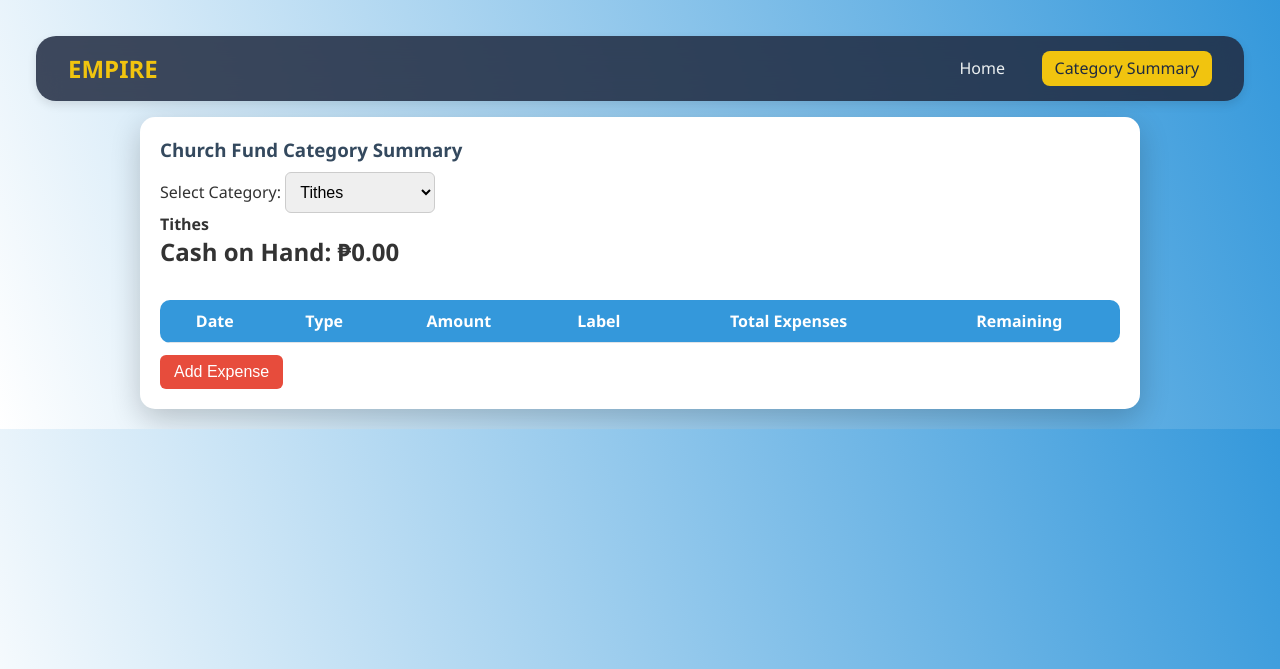
After one commit to abiezer123/finance, a Flask app: page /category-summary in a window 1280 px wide. The commit adds this page. Shown: the top 669 px of the page. Run offline with Flask 3, Linux system fonts and the light colour scheme; data that the repository does not hold is empty; some libraries are stand-ins or nearby versions.

Commit message:
cash on hand

```diff
--- a/app.py
+++ b/app.py
@@ -222,5 +222,159 @@ def alltime_summary():
     return jsonify(result)
 
 
+
+
+# category summary page
+@app.route("/category-summary")
+def category_summary():
+    return render_template("category_summary.html")
+
+@app.route("/api/category-history/<category>")
+def category_history(category):
+    allowed = ["tithes", "offering", "sfc", "fp", "ph", "hor", "soc", "sundayschool", "for_visitor", "others"]
+    if category not in allowed:
+        return jsonify([])
+
+    all_dates = sorted(set(mongo.db.entries.distinct("date") + mongo.db.expenses.distinct("date")))
+    history = []
+    total_remaining_cash = 0
+
+    for date in all_dates:
+        formatted_date = datetime.strptime(date, "%Y-%m-%d").strftime("%B %d, %Y")
+        entry_docs = list(mongo.db.entries.find({"date": date}))
+        expense_docs = list(mongo.db.expenses.find({"date": date, "from": category}))
+        total_giving = sum(float(entry.get(category, 0)) for entry in entry_docs)
+        total_expenses = sum(float(e.get("amount", 0)) for e in expense_docs)
+
+        if total_giving == 0 and not expense_docs:
+            continue
+
+        breakdown = []
+        total_deduction = 0
+        remaining = total_giving
+
+        breakdown.append({
+            "date": formatted_date,
+            "type": "Total Giving",
+            "amount": total_giving,
+            "label": ""
+        })
+
+        if category == "tithes":
+            tithes_cut = round(total_giving * 0.10)
+            remaining -= tithes_cut
+            total_deduction += tithes_cut
+
+            offering_cut = round(remaining * 0.30)
+            remaining -= offering_cut
+            total_deduction += offering_cut
+
+            crv_cut = round(remaining * 0.10)
+            remaining -= crv_cut
+            total_deduction += crv_cut
+
+            pastor_cut = remaining
+            total_deduction += pastor_cut
+            remaining = 0
+
+            breakdown.extend([
+                {"date": formatted_date, "type": "Tithes(Tithes) - 10%", "amount": tithes_cut, "label": ""},
+                {"date": formatted_date, "type": "Tithes(Offering) - 30%", "amount": offering_cut, "label": ""},
+                {"date": formatted_date, "type": "CRV - 10%", "amount": crv_cut, "label": ""},
+                {"date": formatted_date, "type": "For Pastor - 50%", "amount": pastor_cut, "label": ""}
+            ])
+
+        elif category == "offering":
+            tithe_cut = round(total_giving * 0.10)
+            crv_cut = round(total_giving * 0.10)
+            expense_cut = round(total_expenses)
+
+            total_deduction = tithe_cut + crv_cut + expense_cut
+            remaining = total_giving - total_deduction
+            total_remaining_cash += remaining
+
+            breakdown.extend([
+                {"date": formatted_date, "type": "Offering(Tithes) - 10%", "amount": tithe_cut, "label": ""},
+                {"date": formatted_date, "type": "CRV - 10%", "amount": crv_cut, "label": ""},
+                {"date": formatted_date, "type": "Expenses", "amount": expense_cut, "label": ""}
+            ])
+
+        elif category in ["fp", "hor"]:
+            tithe_cut = round(total_giving * 0.10)
+            hq_cut = round(total_giving * 0.45)
+            expense_cut = round(total_expenses)
+
+            total_deduction = tithe_cut + hq_cut + expense_cut
+            remaining = total_giving - total_deduction
+            total_remaining_cash += remaining
+
+            breakdown.extend([
+                {"date": formatted_date, "type": f"{category.upper()}(Tithes) - 10%", "amount": tithe_cut, "label": ""},
+                {"date": formatted_date, "type": f"{category.upper()}(HQ) - 45%", "amount": hq_cut, "label": ""},
+                {"date": formatted_date, "type": "Expenses", "amount": expense_cut, "label": ""}
+            ])
+
+        elif category == "sundayschool":
+            tithe_cut = round(total_giving * 0.10)
+            expense_cut = round(total_expenses)
+
+            total_deduction = tithe_cut + expense_cut
+            remaining = total_giving - total_deduction
+            total_remaining_cash += remaining
+
+            breakdown.extend([
+                {"date": formatted_date, "type": "Sunday School(Tithes) - 10%", "amount": tithe_cut, "label": ""},
+                {"date": formatted_date, "type": "Expenses", "amount": expense_cut, "label": ""}
+            ])
+
+        elif category in ["sfc", "ph"]:
+            hq_cut = total_giving
+            total_deduction = hq_cut
+            remaining = 0
+            total_remaining_cash += hq_cut
+
+            breakdown.append({
+                "date": formatted_date,
+                "type": f"{category.upper()}(HQ) - 100%",
+                "amount": hq_cut,
+                "label": ""
+            })
+
+        else:
+            expense_cut = round(total_expenses)
+            total_deduction = expense_cut
+            remaining = total_giving - expense_cut
+            total_remaining_cash += remaining
+
+            breakdown.append({
+                "date": formatted_date,
+                "type": "Expenses",
+                "amount": expense_cut,
+                "label": ""
+            })
+
+        # Insert Total Deduction (shown in orange) and Remaining
+        breakdown.insert(1, {
+            "date": formatted_date,
+            "type": "Total Deduction",
+            "amount": total_deduction,
+            "label": "",
+            "total_expenses": total_deduction,
+            "remaining": remaining
+        })
+
+        history.extend(breakdown)
+
+    # Final cash on hand line
+    history.append({
+        "date": "-",
+        "type": "Cash on Hand",
+        "amount": total_remaining_cash,
+        "label": ""
+    })
+
+    return jsonify(history)
+
+
 if __name__ == "__main__":
     app.run(debug=True)
--- /dev/null
+++ b/static/category-summary.js
@@ -0,0 +1,70 @@
+const categorySelect = document.getElementById("category-select");
+const tableBody = document.getElementById("category-table-body");
+const categoryTitle = document.getElementById("category-title");
+const cashDisplay = document.getElementById("cash-on-hand");
+
+async function fetchCategoryData(category) {
+    const res = await fetch(`/api/category-history/${category}`);
+    const data = await res.json();
+
+    data.sort((a, b) => {
+        // Skip "Cash on Hand" rows for comparison
+        if (a.date === "-" || b.date === "-") return 0;
+
+        return new Date(b.date) - new Date(a.date);
+    });
+
+    tableBody.innerHTML = "";
+    categoryTitle.textContent = category.charAt(0).toUpperCase() + category.slice(1);
+
+    let totalCash = 0;
+
+    data.forEach(entry => {
+        const type = entry.type.toLowerCase();
+        const isCashRow = entry.type === "Cash on Hand";
+        const isTotalGiving = type.toLowerCase().includes("total giving");
+        const isTotalExpenses = type.toLowerCase().includes("total expenses");
+        const isTotalDeduction = type.toLowerCase().includes("total deduction");
+
+        const isNegative = !isTotalGiving; // Treat as negative if not Total Giving
+        let amountClass = isTotalGiving ? 'text-green' : 'text-red';
+        if (isTotalExpenses || isTotalDeduction) amountClass = 'text-orange';
+
+
+        let amountValue = parseFloat(entry.amount).toFixed(2);
+        let displayAmount = isNegative ? `-₱${amountValue}` : `₱${amountValue}`;
+
+        if (isCashRow) {
+            totalCash = parseFloat(entry.amount);
+            return; // Skip adding Cash on Hand to the table
+        }
+
+        const expenses = entry.total_expenses !== undefined ? `₱${parseFloat(entry.total_expenses).toFixed(2)}` : "-";
+        const remaining = entry.remaining !== undefined ? `₱${parseFloat(entry.remaining).toFixed(2)}` : "-";
+
+        const tr = document.createElement("tr");
+        tr.innerHTML = `
+            <td>${entry.date}</td>
+            <td><strong>${entry.type}</strong></td>
+            <td class="${amountClass}"><strong>${displayAmount}</strong></td>
+            <td>${entry.label || "-"}</td>
+            <td>${expenses}</td>
+            <td>${remaining}</td>
+        `;
+        tableBody.appendChild(tr);
+    });
+
+    cashDisplay.textContent = `Cash on Hand: ₱${totalCash.toLocaleString(undefined, { minimumFractionDigits: 2 })}`;
+
+}
+
+// Handle dropdown change
+categorySelect.addEventListener("change", () => {
+    const selected = categorySelect.value;
+    fetchCategoryData(selected);
+});
+
+// Initial load
+window.addEventListener("DOMContentLoaded", () => {
+    fetchCategoryData(categorySelect.value);
+});
--- a/static/styles.css
+++ b/static/styles.css
@@ -109,9 +109,10 @@ html {
         padding: 1rem;
     }
 
-    .nav-toggle:checked+.nav-toggle-label+.navbar-links {
+    .nav-toggle:checked~.navbar-links {
         display: flex;
     }
+
 
     .navbar-links li {
         margin: 0.5rem 0;
@@ -329,3 +330,16 @@ hr {
         max-width: 300px;
     }
 }
+
+.text-red {
+    color: red;
+}
+
+.text-green {
+    color: green;
+}
+
+.text-orange {
+    color: orange;
+    font-weight: bold;
+}
--- /dev/null
+++ b/templates/category_summary.html
@@ -0,0 +1,73 @@
+<!DOCTYPE html>
+<html lang="en">
+
+<head>
+    <meta charset="UTF-8" />
+    <meta name="viewport" content="width=device-width, initial-scale=1.0" />
+    <title>Category Fund Summary</title>
+    <link rel="stylesheet" href="/static/styles.css" />
+    <script src="https://cdn.jsdelivr.net/npm/html2canvas@1.4.1/dist/html2canvas.min.js"></script>
+    <script defer src="/static/category-summary.js"></script>
+</head>
+
+<body>
+    <nav class="navbar">
+        <div class="nav-left">
+            <div class="navbar-brand">EMPIRE</div>
+            <input type="checkbox" id="nav-toggle" class="nav-toggle" />
+            <label for="nav-toggle" class="nav-toggle-label">
+                <span></span><span></span><span></span>
+            </label>
+        </div>
+        <ul class="navbar-links">
+            <li><a href="/">Home</a></li>
+            <li><a href="/category-summary" class="active">Category Summary</a></li>
+        </ul>
+    </nav>
+
+    <main>
+        <h3>Church Fund Category Summary</h3>
+
+        <label for="category-select">Select Category:</label>
+        <select id="category-select">
+            <option value="tithes">Tithes</option>
+            <option value="offering">Offering</option>
+            <option value="fp">FP</option>
+            <option value="hor">HOR</option>
+            <option value="soc">SOC</option>
+            <option value="sundayschool">Sunday School</option>
+            <option value="for_visitor">For Visitor</option>
+            <option value="others">Others</option>
+        </select>
+
+
+        <h4 id="category-title">Tithes</h4>
+        <h5 id="cash-on-hand" style="margin-bottom: 16px; font-size: 1.5rem;">Cash on Hand: ₱0.00</h5>
+
+        <div class="table-wrapper">
+            <table id="category-table">
+                <thead>
+                    <tr>
+                        <th>Date</th>
+                        <th>Type</th>
+                        <th>Amount</th>
+                        <th>Label</th>
+                        <th>Total Expenses</th> <!-- ADD -->
+                        <th>Remaining</th> <!-- ADD -->
+                    </tr>
+                </thead>
+
+                <tbody id="category-table-body">
+                    <!-- JavaScript inserts rows here -->
+                </tbody>
+            </table>
+        </div>
+
+        <button id="add-expense-button"
+            style="margin-top: 12px; padding: 8px 14px; background: #e74c3c; color: white; border-radius: 6px; border: none; cursor: pointer;">
+            Add Expense
+        </button>
+    </main>
+</body>
+
+</html>
```
Also changed, not shown: templates/index.html (+5 -3 lines).
